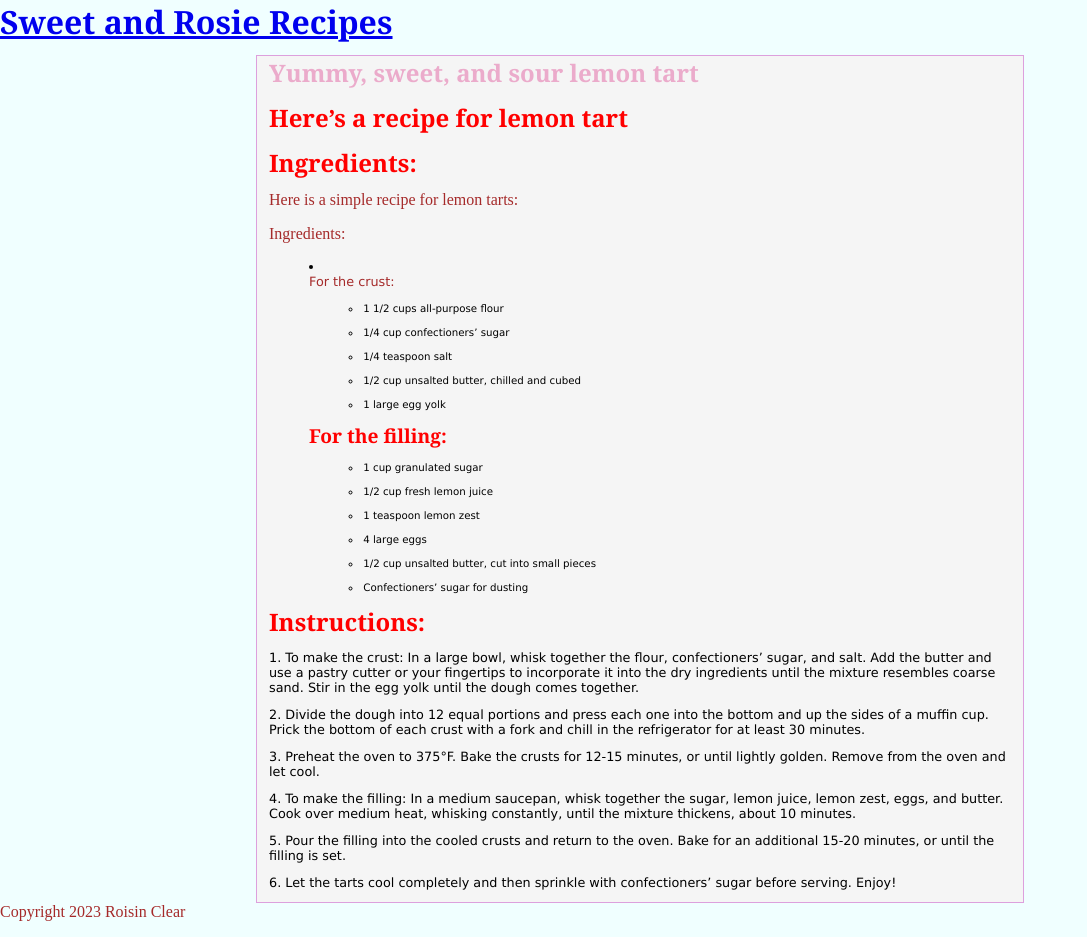
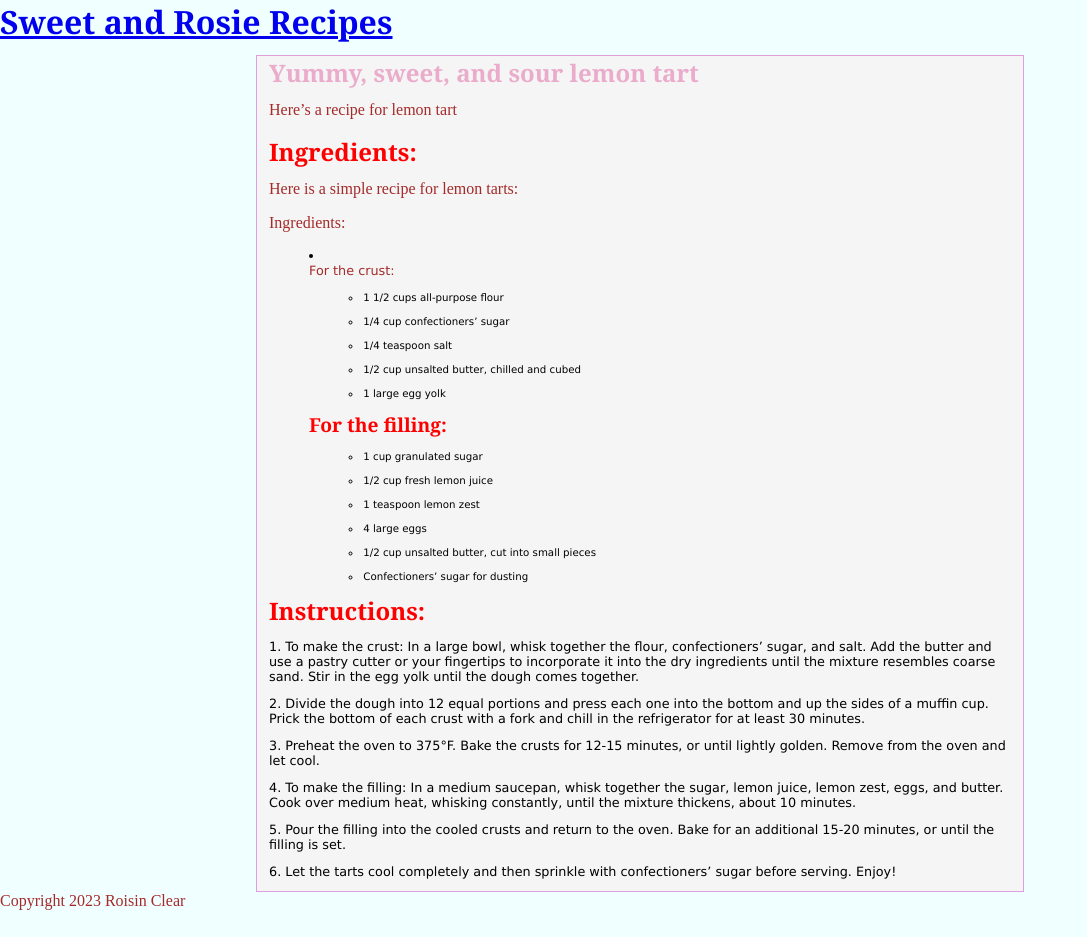
Before and after one commit to roisinclear/rosierecipes, a Jekyll site: the page built from _recipes/recipe1.md, in a window 1280 px wide. Shown: the whole page, without its empty margins (0-1087 px from the left). Built offline with Jekyll 4.4.1, drawn with Linux system fonts in a browser that asks for light colours.

```diff
--- a/_recipes/recipe1.md
+++ b/_recipes/recipe1.md
@@ -5,7 +5,7 @@ order: 2
 layout: recipe
 published: true
 ---
-## H﻿ere's a recipe for lemon tart
+H﻿ere's a recipe for lemon tart
 
 ## Ingredients:
 
```
